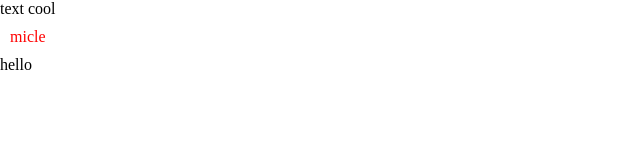
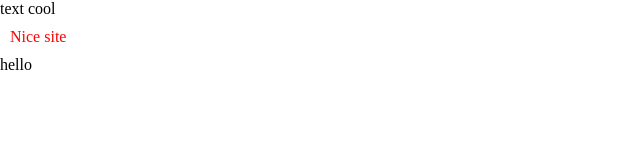
Before and after one commit to TetianaDorosh/testProject, a plain HTML site: page index.html in a window 1280 px wide. Shown: the full height of the page, 0-640 px from the left. Drawn offline with Linux system fonts and the light colour scheme.

Commit message:
add world

```diff
--- a/index.html
+++ b/index.html
@@ -9,7 +9,7 @@
   </head>
   <body>
     text cool
-    <div class="name">micle</div>
+    <div class="name">Nice site</div>
     <div class="container">
       <ul>
         <li>hello</li>
```
